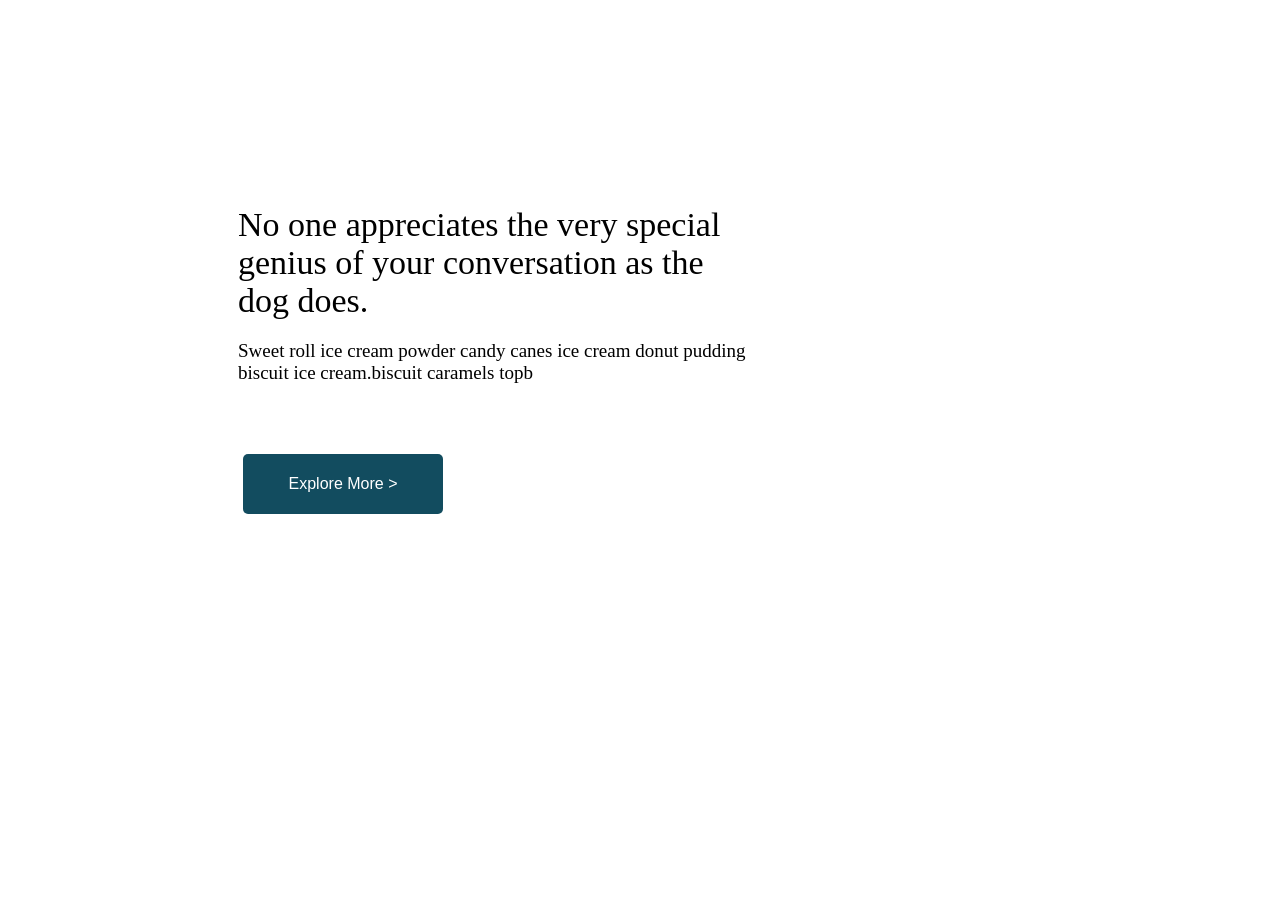
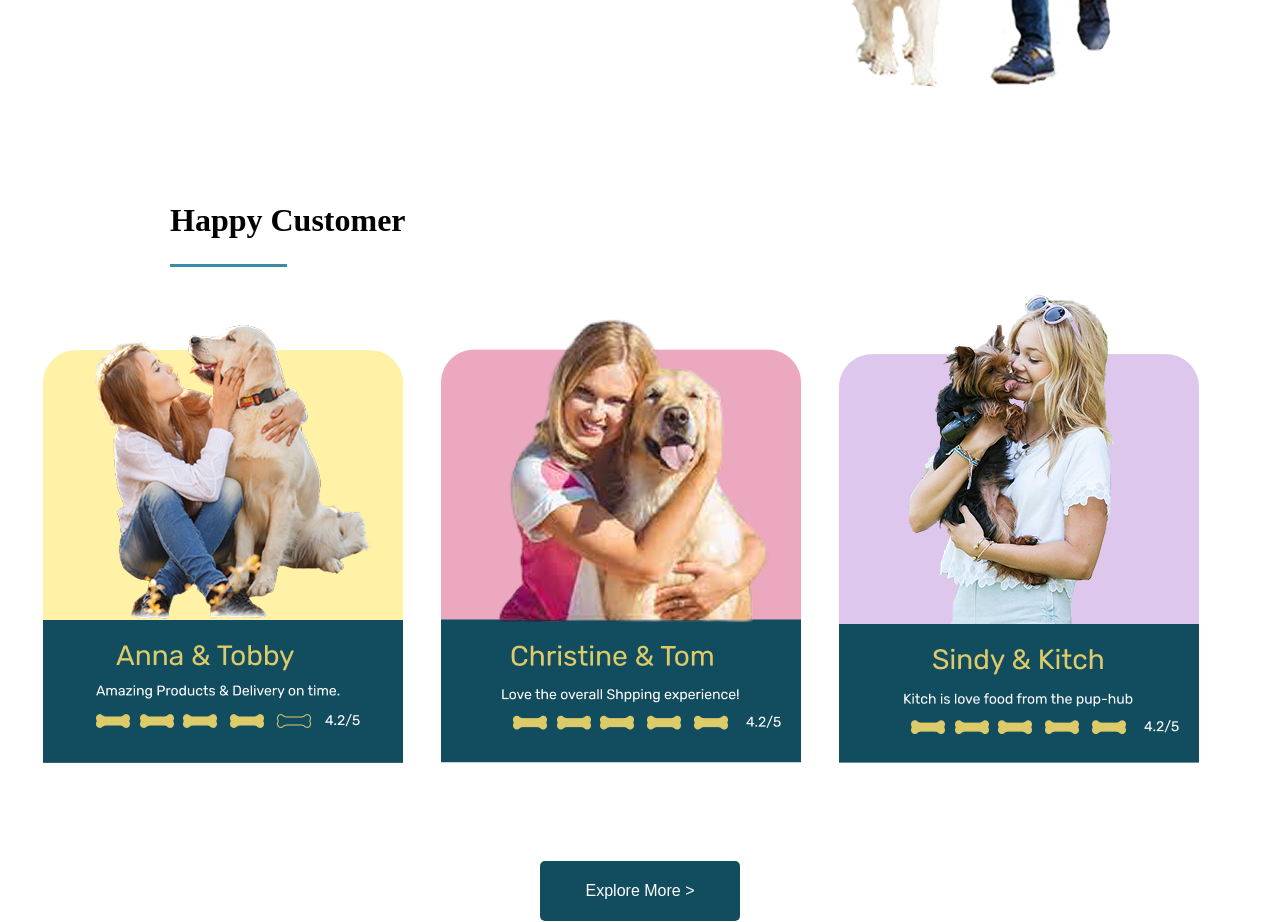
Before and after one commit to MaximVistak/learning-html-css, a plain HTML site: page index.html in a window 1280 px wide. Shown: the part 1200-2122 px from the top of the page. Before the commit the page ends 2014 px from the top, so only its background shows below. Drawn offline with Linux system fonts and the light colour scheme; a web font is replaced by a local one.

Commit message:
correction

```diff
--- a/index.html
+++ b/index.html
@@ -49,6 +49,25 @@
         </div>
     </div>
   </div>
+  <div class="conteiner3">
+    <div class="content2">
+
+        <h1>
+          No one appreciates the very
+          special genius of your conversation as the
+          dog does.
+        </h1>
+
+          <span>
+            Sweet roll ice cream powder candy canes ice cream
+            donut pudding biscuit ice cream.biscuit caramels topb
+          </span>
+        <button class="one">Explore More   ></button>
+    </div>
+    <div class="logo">
+      <img src="photo/conteiner3.png" alt="photo">
+    </div>
+  </div>
   <div class="conteiner2">
     <div class="text">
       <h1>Happy Customer</h1>
@@ -66,26 +85,11 @@
         <img src="photo/photo3.png" alt="photo">
       </div>
     </div>
-  </div>
-  <div class="conteiner3">
-    <div class="content2">
-
-        <h1>
-          No one appreciates the very
-          special genius of your conversation as the
-          dog does.
-        </h1>
-
-          <span>
-            Sweet roll ice cream powder candy canes ice cream
-            donut pudding biscuit ice cream.biscuit caramels topb
-          </span>
-        <button class="one">Explore More   ></button>
-        <!-- <div class="photo3">
-          <img src="photo/conteiner3.png" alt="photo">
-        </div> -->
+    <div class="buttonn">
+      <button>Explore More  ></button>
     </div>
   </div>
 
+
 </body>
 </html>
--- a/style.css
+++ b/style.css
@@ -161,7 +161,9 @@ img
 .conteiner2
 {
     width: 100%;
-    height: 612px;
+    height: 720px;
+    display: flex;
+    flex-direction: column;
 }
 .conteiner2 line
 {
@@ -177,6 +179,23 @@ img
     display: flex;
     justify-content: center;
     align-items: flex-end;
+}
+.buttonn
+{
+    display: flex;
+    justify-content: center;
+    margin-top: 94px;
+}
+.buttonn button
+{
+    width: 200px;
+    height: 60px;
+    background-color: #124C5F;
+    color: white;
+    font-size: 16px;
+    font-weight: 400;
+    border-radius: 5px;
+    border: none;
 }
 body
 {
@@ -195,7 +214,8 @@ body
 {
     width: 100%;
     height: 682px;
-    background-color: #FBFBFB00;
+    display: flex;
+
 }
 .content2
 {
@@ -230,3 +250,9 @@ body
     border-radius: 5px;
     border: none;
 }
+.conteiner3 .logo
+{
+    width: 501px;
+    height: 672px;
+
+}
```
Also changed, not shown: photo/conteiner3log2.png (added), photo/conteiner3logo.png (added), photo/conteiner3logo3.png (added), photo/conteiner3logo4.png (added).
